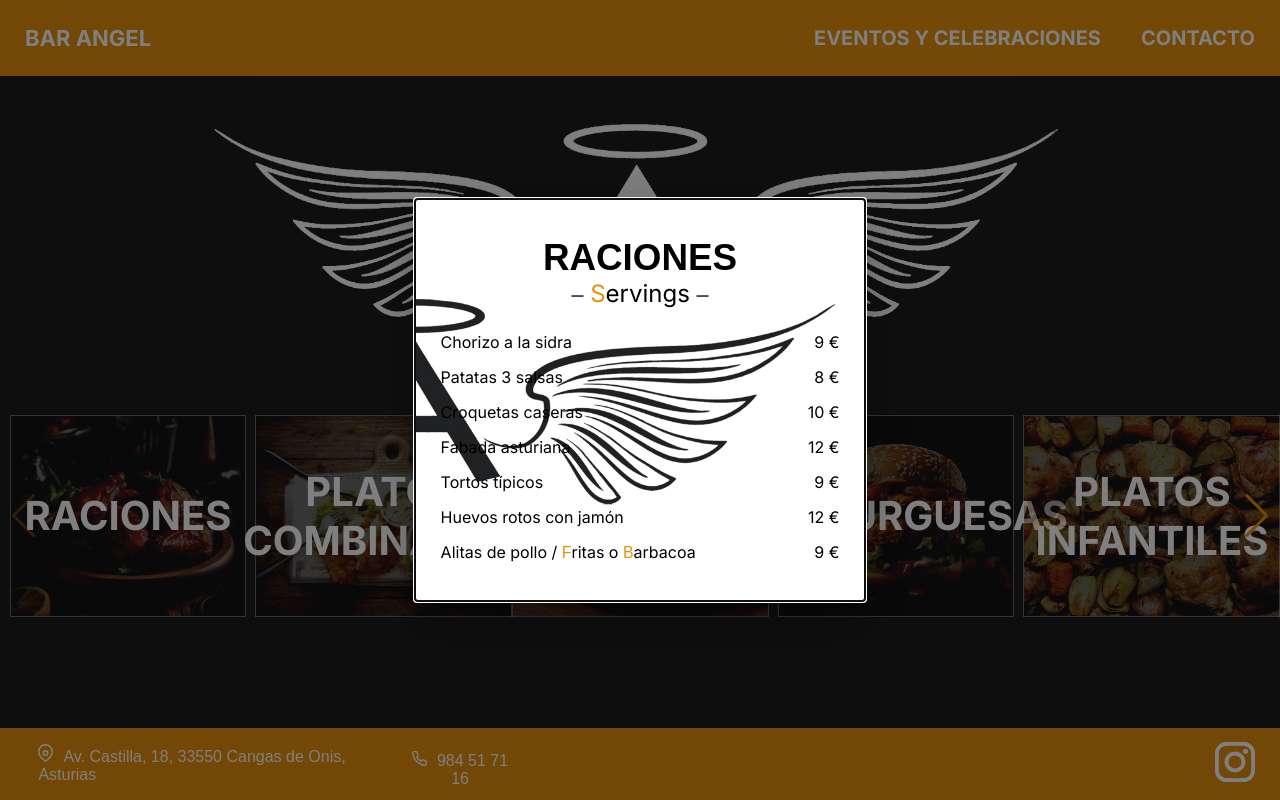
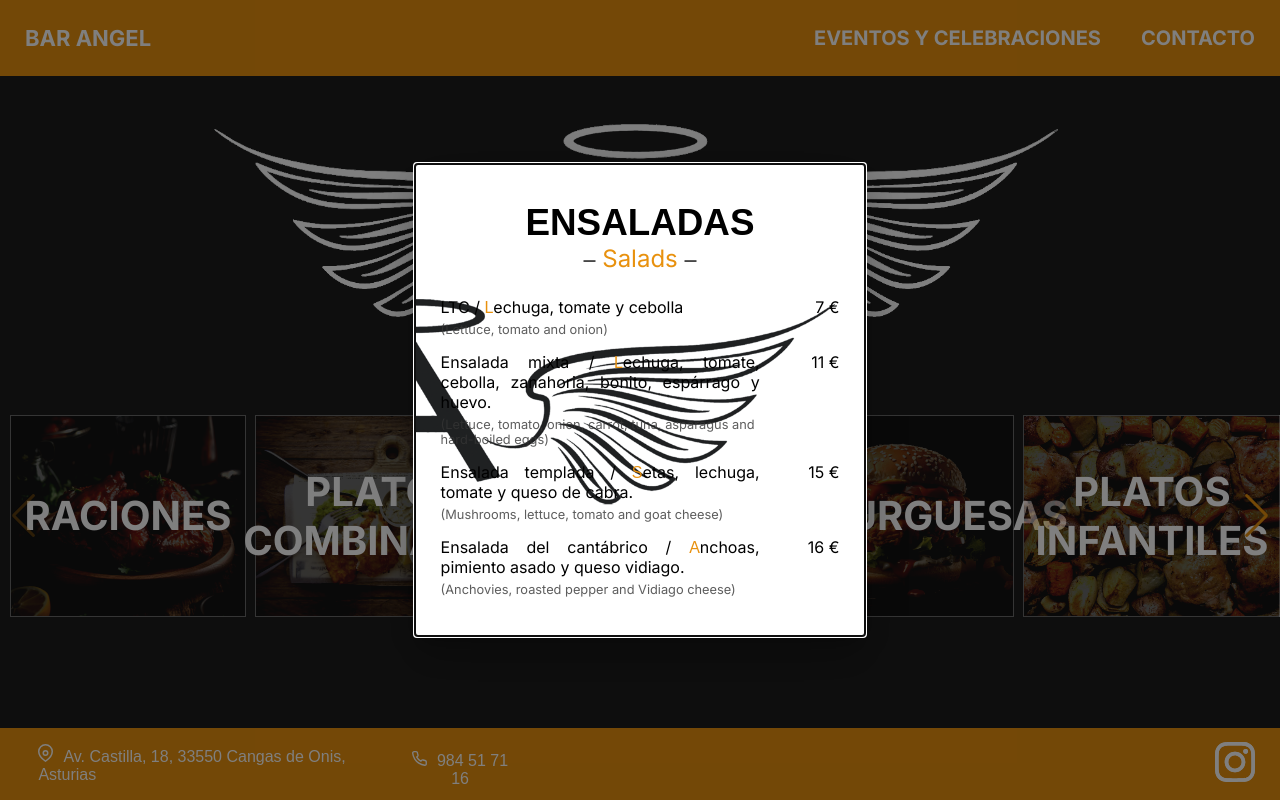
Before and after one commit to laraturrion/barangel, a React (Vite) app in the folder frontend/: page / in a window 1280 px wide. Both pictures are taken after a click on the element "RACIONES". Built offline with nearby package versions, Linux system fonts and the light colour scheme; a web font is replaced by a local one.

Commit message:
Añadido bien el modal de ensaladas

```diff
--- a/frontend/src/Components/Modales/EnsaladasModal.jsx
+++ b/frontend/src/Components/Modales/EnsaladasModal.jsx
@@ -0,0 +1,86 @@
+import { Box, Modal } from "@mui/material";
+import PropTypes from "prop-types";
+import "./modal.css";
+
+const style = {
+  position: "absolute",
+  top: "50%",
+  left: "50%",
+  transform: "translate(-50%, -50%)",
+  width: 450,
+  bgcolor: "background.paper",
+  border: "none",
+  boxShadow: 24,
+  p: 4,
+  outlined: "none",
+  padding: 0,
+};
+
+export default function EnsaladasModal({ open, handleClose }) {
+  return (
+    <Modal
+      open={open}
+      onClose={handleClose}
+      aria-labelledby="modal-modal-title"
+      aria-describedby="modal-modal-description"
+      className="fondoModal"
+    >
+      <Box sx={style}>
+        <div className="containerModal">
+          <p className="tituloModal">ENSALADAS</p>
+          <p className="tituloInglesModal">
+            ⎯ <span className="amarillo">Salads</span> ⎯
+          </p>
+          <div className="precios">
+            <div className="comidaPrecio">
+              <p className="nombreComidas">
+                LTC / <span className="amarillo">L</span>echuga, tomate y
+                cebolla
+              </p>
+              <p>7 €</p>
+            </div>
+            <p className="comidaIngles nombreComidas">
+              (Lettuce, tomato and onion)
+            </p>
+            <div className="comidaPrecio">
+              <p className="nombreComidas">
+                Ensalada mixta / <span className="amarillo">L</span>echuga,
+                tomate, cebolla, zanahoria, bonito, espárrago y huevo.
+              </p>
+              <p>11 €</p>
+            </div>
+            <p className="comidaIngles nombreComidas">
+              (Lettuce, tomato, onion, carrot, tuna, asparagus and hard-boiled
+              eggs)
+            </p>
+            <div className="comidaPrecio">
+              <p className="nombreComidas">
+                Ensalada templada / <span className="amarillo">S</span>etas,
+                lechuga, tomate y queso de cabra.
+              </p>
+              <p>15 €</p>
+            </div>
+            <p className="comidaIngles nombreComidas">
+              (Mushrooms, lettuce, tomato and goat cheese)
+            </p>
+            <div className="comidaPrecio">
+              <p className="nombreComidas">
+                Ensalada del cantábrico / <span className="amarillo">A</span>
+                nchoas, pimiento asado y queso vidiago.
+              </p>
+              <p>16 €</p>
+            </div>
+            <p className="comidaIngles nombreComidas">
+              (Anchovies, roasted pepper and Vidiago cheese)
+            </p>
+          </div>
+        </div>
+      </Box>
+    </Modal>
+  );
+}
+
+EnsaladasModal.propTypes = {
+  open: PropTypes.bool.isRequired,
+  handleClose: PropTypes.func.isRequired,
+};
--- a/frontend/src/Components/Modales/PlatosLatinosModal.jsx
+++ b/frontend/src/Components/Modales/PlatosLatinosModal.jsx
@@ -0,0 +1,86 @@
+import { Box, Modal } from "@mui/material";
+import PropTypes from "prop-types";
+import "./modal.css";
+
+const style = {
+  position: "absolute",
+  top: "50%",
+  left: "50%",
+  transform: "translate(-50%, -50%)",
+  width: 450,
+  bgcolor: "background.paper",
+  border: "none",
+  boxShadow: 24,
+  p: 4,
+  outlined: "none",
+  padding: 0,
+};
+
+export default function PlatosLatinosModal({ open, handleClose }) {
+  return (
+    <Modal
+      open={open}
+      onClose={handleClose}
+      aria-labelledby="modal-modal-title"
+      aria-describedby="modal-modal-description"
+      className="fondoModal"
+    >
+      <Box sx={style}>
+        <div className="containerModal">
+          <p className="tituloModal">ENSALADAS</p>
+          <p className="tituloInglesModal">
+            ⎯ <span className="amarillo">Salads</span> ⎯
+          </p>
+          <div className="precios">
+            <div className="comidaPrecio">
+              <p className="nombreComidas">
+                LTC / <span className="amarillo">L</span>echuga, tomate y
+                cebolla
+              </p>
+              <p>7 €</p>
+            </div>
+            <p className="comidaIngles nombreComidas">
+              (Lettuce, tomato and onion)
+            </p>
+            <div className="comidaPrecio">
+              <p className="nombreComidas">
+                Ensalada mixta / <span className="amarillo">L</span>echuga,
+                tomate, cebolla, zanahoria, bonito, espárrago y huevo.
+              </p>
+              <p>11 €</p>
+            </div>
+            <p className="comidaIngles nombreComidas">
+              (Lettuce, tomato, onion, carrot, tuna, asparagus and hard-boiled
+              eggs)
+            </p>
+            <div className="comidaPrecio">
+              <p className="nombreComidas">
+                Ensalada templada / <span className="amarillo">S</span>etas,
+                lechuga, tomate y queso de cabra.
+              </p>
+              <p>15 €</p>
+            </div>
+            <p className="comidaIngles nombreComidas">
+              (Mushrooms, lettuce, tomato and goat cheese)
+            </p>
+            <div className="comidaPrecio">
+              <p className="nombreComidas">
+                Ensalada del cantábrico / <span className="amarillo">A</span>
+                nchoas, pimiento asado y queso vidiago.
+              </p>
+              <p>16 €</p>
+            </div>
+            <p className="comidaIngles nombreComidas">
+              (Anchovies, roasted pepper and Vidiago cheese)
+            </p>
+          </div>
+        </div>
+      </Box>
+    </Modal>
+  );
+}
+
+PlatosLatinosModal.propTypes = {
+  open: PropTypes.bool.isRequired,
+  handleClose: PropTypes.func.isRequired,
+};
--- a/frontend/src/Components/Modales/RacionesModal.jsx
+++ b/frontend/src/Components/Modales/RacionesModal.jsx
@@ -27,42 +27,52 @@ export default function RacionesModal({ open, handleClose }) {
     >
       <Box sx={style}>
         <div className="containerModal">
-          <p className="tituloModal">RACIONES</p>
+          <p className="tituloModal">ENSALADAS</p>
           <p className="tituloInglesModal">
-            ⎯ <span className="amarillo">S</span>ervings ⎯
+            ⎯ <span className="amarillo">Salads</span> ⎯
           </p>
           <div className="precios">
             <div className="comidaPrecio">
-              <p>Chorizo a la sidra</p>
-              <p>9 €</p>
+              <p className="nombreComidas">
+                LTC / <span className="amarillo">L</span>echuga, tomate y
+                cebolla
+              </p>
+              <p>7 €</p>
             </div>
+            <p className="comidaIngles nombreComidas">
+              (Lettuce, tomato and onion)
+            </p>
             <div className="comidaPrecio">
-              <p>Patatas 3 salsas</p>
-              <p>8 €</p>
+              <p className="nombreComidas">
+                Ensalada mixta / <span className="amarillo">L</span>echuga,
+                tomate, cebolla, zanahoria, bonito, espárrago y huevo.
+              </p>
+              <p>11 €</p>
             </div>
+            <p className="comidaIngles nombreComidas">
+              (Lettuce, tomato, onion, carrot, tuna, asparagus and hard-boiled
+              eggs)
+            </p>
             <div className="comidaPrecio">
-              <p>Croquetas caseras</p>
-              <p>10 €</p>
+              <p className="nombreComidas">
+                Ensalada templada / <span className="amarillo">S</span>etas,
+                lechuga, tomate y queso de cabra.
+              </p>
+              <p>15 €</p>
             </div>
+            <p className="comidaIngles nombreComidas">
+              (Mushrooms, lettuce, tomato and goat cheese)
+            </p>
             <div className="comidaPrecio">
-              <p>Fabada asturiana</p>
-              <p>12 €</p>
+              <p className="nombreComidas">
+                Ensalada del cantábrico / <span className="amarillo">A</span>
+                nchoas, pimiento asado y queso vidiago.
+              </p>
+              <p>16 €</p>
             </div>
-            <div className="comidaPrecio">
-              <p>Tortos típicos</p>
-              <p>9 €</p>
-            </div>
-            <div className="comidaPrecio">
-              <p>Huevos rotos con jamón</p>
-              <p>12 €</p>
-            </div>
-            <div className="comidaPrecio">
-              <p>
-                Alitas de pollo / <span className="amarillo">F</span>ritas o{" "}
-                <span className="amarillo">B</span>arbacoa
-              </p>
-              <p>9 €</p>
-            </div>
+            <p className="comidaIngles nombreComidas">
+              (Anchovies, roasted pepper and Vidiago cheese)
+            </p>
           </div>
         </div>
       </Box>
--- a/frontend/src/Components/Modales/modal.css
+++ b/frontend/src/Components/Modales/modal.css
@@ -34,10 +34,23 @@
 .comidaPrecio {
   display: flex;
   justify-content: space-between;
+
 }
 
 .comidaPrecio p {
   font-family: "Inter", sans-serif;
+  text-align: justify;
+}
+
+.nombreComidas {
+  width: 80%;
+}
+
+.comidaIngles {
+  font-family: "Inter", sans-serif;
+  font-size: 0.8rem;
+  margin-top: -10px;
+  color: rgba(53, 53, 53, 0.801);
 }
 
 .amarillo {
--- a/frontend/src/Components/Slider/Slider.jsx
+++ b/frontend/src/Components/Slider/Slider.jsx
@@ -5,6 +5,8 @@ import "./Slider.css";
 import { Navigation } from "swiper/modules";
 import RacionesModal from "../Modales/RacionesModal";
 import { useState } from "react";
+import PlatosLatinosModal from "../Modales/PlatosLatinosModal";
+import EnsaladasModal from "../Modales/EnsaladasModal";
 
 
 export default function Slider() {
@@ -12,6 +14,14 @@ export default function Slider() {
   const [openRaciones, setOpenRaciones] = useState(false);
   const handleOpenRaciones = () => setOpenRaciones(true);
   const handleCloseRaciones = () => setOpenRaciones(false);
+
+  const [openPlatosLatinos, setOpenPlatosLatinos] = useState(false);
+  const handleOpenPlatosLatinos = () => setOpenPlatosLatinos(true);
+  const handleClosePlatosLatinos = () => setOpenPlatosLatinos(false);
+
+  const [openEnsaladas, setOpenEnsaladas] = useState(false);
+  const handleOpenEnsaladas = () => setOpenEnsaladas(true);
+  const handleCloseEnsaladas = () => setOpenEnsaladas(false);
 
   return (
     <div>
@@ -30,10 +40,11 @@ export default function Slider() {
           <img src="../../src/assets/platosCombinados.jpg" alt="" />
           <p>PLATOS COMBINADOS</p>
         </SwiperSlide>
-        <SwiperSlide>
+        <SwiperSlide onClick={handleOpenPlatosLatinos}>
           <img src="../../src/assets/platosLatinos.jpg" alt="" />
           <p>PLATOS LATINOS</p>
         </SwiperSlide>
+        <PlatosLatinosModal open={openPlatosLatinos} handleClose={handleClosePlatosLatinos} />
         <SwiperSlide>
           <img src="../../src/assets/hamburguesas.jpg" alt="" />
           <p>HAMBURGUESAS</p>
@@ -50,10 +61,11 @@ export default function Slider() {
           <img src="../../src/assets/cazuelas.jpg" alt="" />
           <p>CAZUELAS</p>
         </SwiperSlide>
-        <SwiperSlide>
+        <SwiperSlide onClick={handleOpenEnsaladas}>
           <img src="../../src/assets/ensaladas.jpg" alt="" />
           <p>ENSALADAS</p>
         </SwiperSlide>
+        <EnsaladasModal open={openEnsaladas} handleClose={handleCloseEnsaladas} />
         <SwiperSlide>
           <img src="../../src/assets/revueltos.jpg" alt="" />
           <p>REVUELTOS</p>
```
